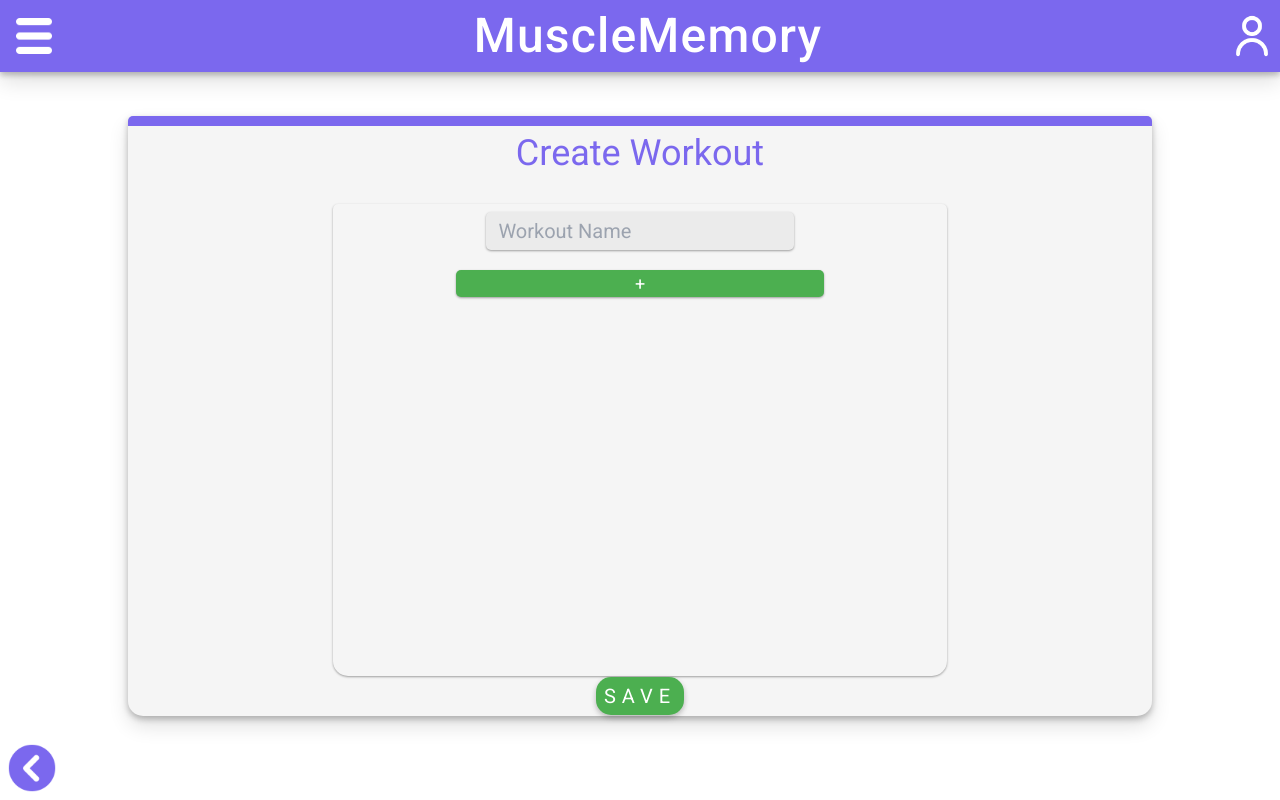
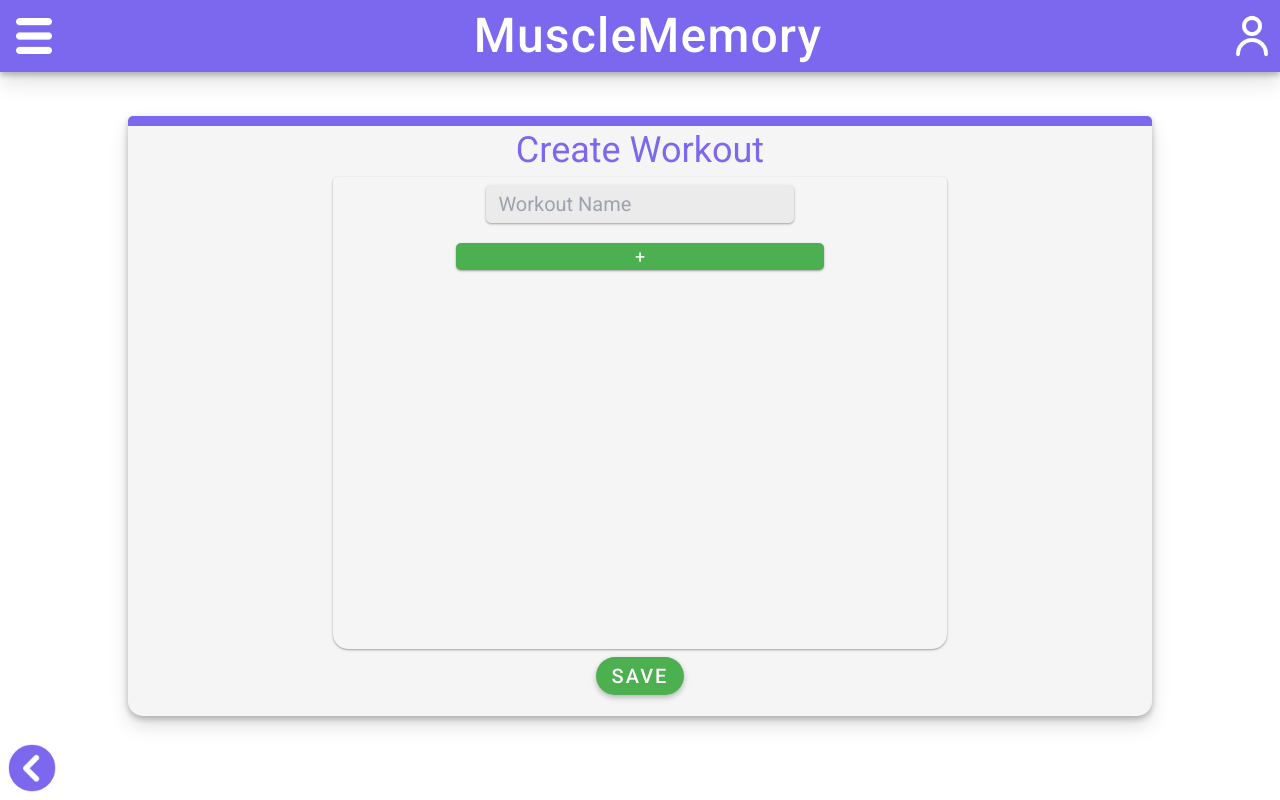
Before and after one commit to jszama/musclememory, a Next.js app in the folder frontend/: page /exercise-menu/workouts/create in a window 1280 px wide. Built offline with nearby package versions, Linux system fonts and the light colour scheme.

Commit message:
fixed .css errors

```diff
--- a/frontend/app/globals.css
+++ b/frontend/app/globals.css
@@ -714,11 +714,11 @@ body {
   }
 
   .create-workout-container {
-    @apply exercise-bank w-[60%] h-[70%]
+    @apply exercise-bank mt-0 w-[60%] h-[60%]
   }
 
   .create-workout {
-    @apply flex justify-center text-center my-auto items-center bg-green-300 w-auto h-auto px-2 p-1 text-5 rounded-[15px] tracking-[0.3em] shadow-2 cursor-pointer transition-all duration-150 ease-in-out text-white;
+    @apply start-btn-small py-1 mb-6 mt-2;
   }
 
   .create-workout-title{
@@ -1098,7 +1098,7 @@ body {
   }
 
   .set-buttons button {
-    @apply w-36 h-[100%] rounded-[20px] shadow-2 cursor-pointer transition-all duration-150 ease-in-out text-5 text-white px-4 py-2;
+    @apply w-36 h-8 rounded-[20px] flex justify-center items-center shadow-2 cursor-pointer transition-all duration-150 ease-in-out text-5 text-white px-4 py-2;
   }
 
   @media (max-width: 640px) {
@@ -1305,7 +1305,7 @@ body {
   }
 
   .statistics-data p {
-    @apply absolute bottom-40 text-center
+    @apply text-center
   }
 
   .stats-boxes {
--- a/frontend/app/stats/page.tsx
+++ b/frontend/app/stats/page.tsx
@@ -14,7 +14,7 @@ export default function Page() {
     }, []);
 
     return (
-        <main className='start-home items-center justify-normal pt-32'>
+        <main className='start-home items-center justify-normal pt-24'>
             { !isLoading ? (isLoggedIn ? <LoggedIn /> : <Guest />) : '' }
         </main>
     )
```
